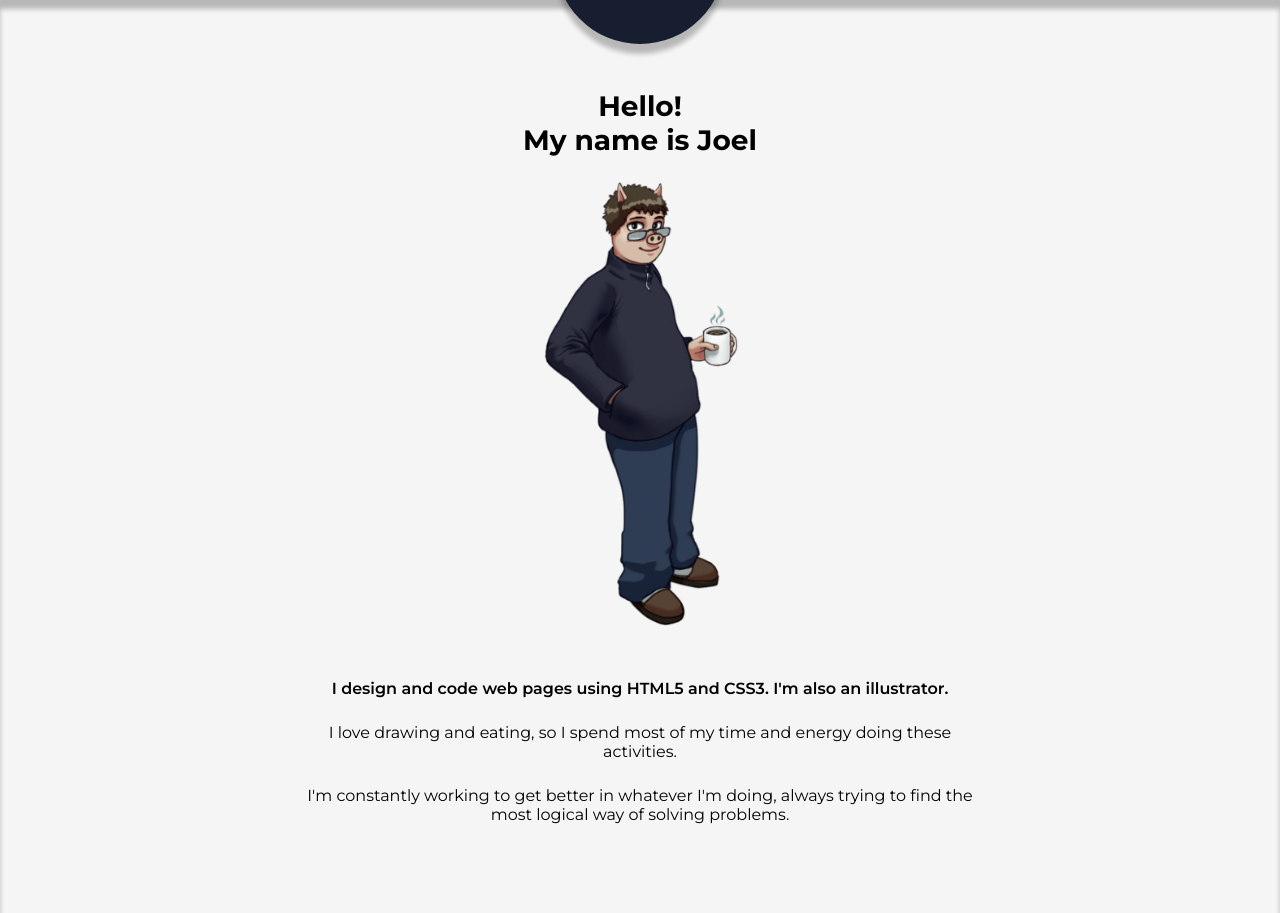
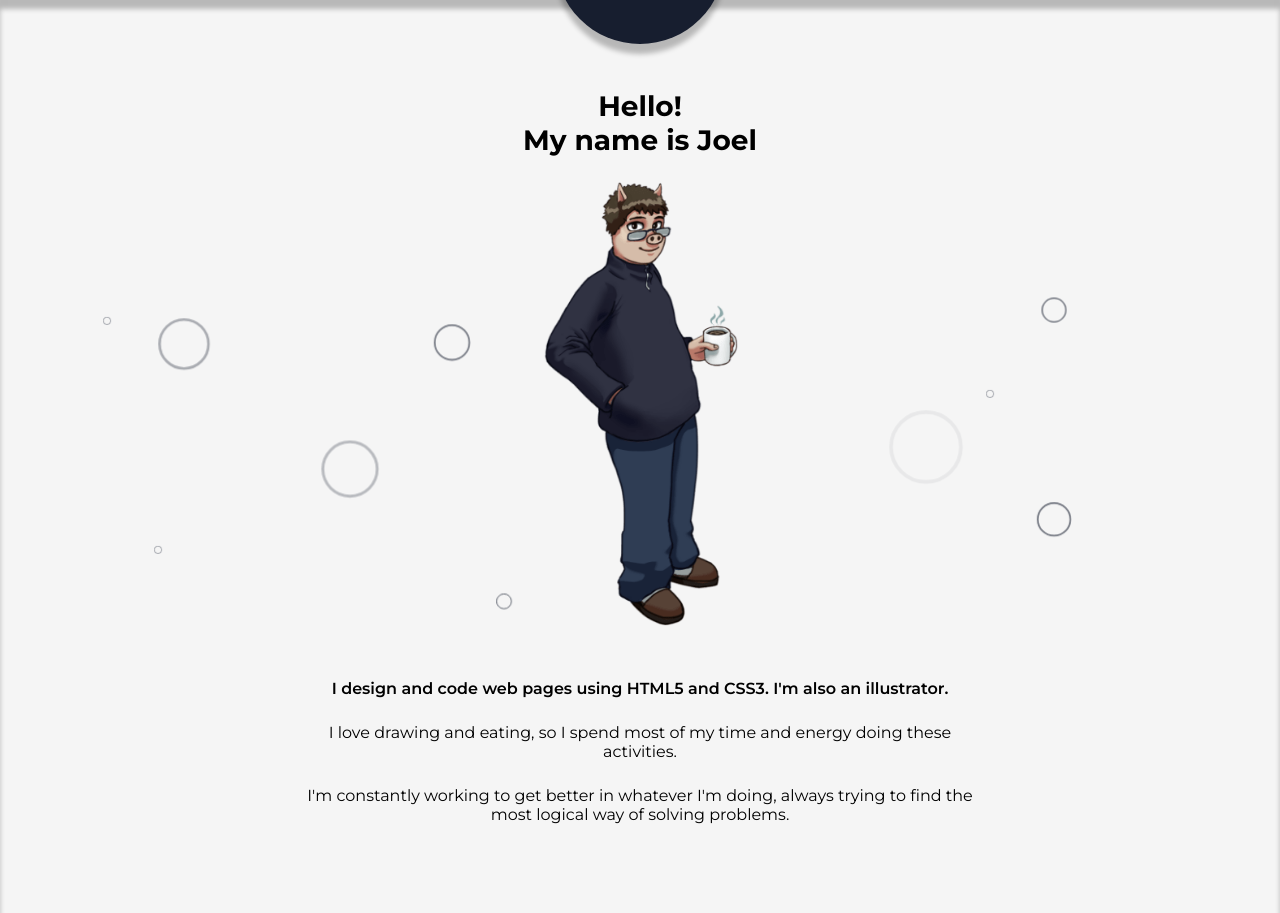
Before and after one commit to joelspi97/portfolio--OUTDATED, a PHP site: page / in a window 1280 px wide. Shown: the part 597-1510 px from the top of the page. Run offline with PHP 8.4, Linux system fonts and the light colour scheme.

Commit message:
added about-me animated background

```diff
--- a/css/style.scss
+++ b/css/style.scss
@@ -229,6 +229,85 @@ body {
     z-index: 2;
     background-color: $portfolio-white;
 
+    /* BACKGROUND ANIMATION */
+
+    &__animation {
+        width: 100%;
+        height: 100%;
+        position: absolute;
+        div {
+            position: absolute;
+            width: 6rem;
+            height: 6rem;
+            background-color: transparent;
+            border: 0.3rem solid $dark-blue;
+            border-radius: 25rem;
+        }
+        div:nth-child(1) {
+            top: 40%;
+            left: 12%;
+            animation: animate 10s linear infinite;
+        }
+        div:nth-child(2) {
+            top: 57%;
+            left: 70%;
+            animation: animate 7s linear infinite;
+        }
+        div:nth-child(3) {
+            top: 32%;
+            left: 6%;
+            animation: animate 6s linear infinite;
+        }
+        div:nth-child(4) {
+            top: 40%;
+            left: 75%;
+            animation: animate 6s linear infinite;
+        }
+        div:nth-child(5) {
+            top: 57%;
+            left: 10%;
+            animation: animate 6s linear infinite;
+        }
+        div:nth-child(6) {
+            top: 56%;
+            left: 80%;
+            animation: animate 15s linear infinite;
+        }
+        div:nth-child(7) {
+            top: 55%;
+            left: 25%;
+            animation: animate 9s linear infinite;
+        }
+        div:nth-child(8) {
+            top: 32%;
+            left: 80%;
+            animation: animate 5s linear infinite;
+        }
+        div:nth-child(9) {
+            display: none;
+        }
+        div:nth-child(10) {
+            display: none;
+        }
+        div:nth-child(11) {
+            display: none;
+        }
+
+        @keyframes animate {
+            0% {
+                transform: scale(0) translateY(0) rotate(0);
+                opacity: 1;
+            }
+            100% {
+                transform: scale(1.3) translateY(-9rem);
+                opacity: 0;
+            }
+        }
+    }
+
+
+    /*  */
+
     &__heading-container {
         margin-bottom: 2.5rem;
     }
@@ -239,6 +318,7 @@ body {
             width: 14.5rem;
         }
     }
+
     &__text-container {
         p {
             font-size: 1.6rem;
@@ -567,6 +647,27 @@ body {
     /* ABOUT-ME - DESKTOP__LARGE */
 
     .about-me {
+        &__animation {
+            div:nth-child(9) {
+                display: block;
+                top: 63%;
+                left: 37%;
+                animation: animate 5.5s linear infinite;
+            }
+            div:nth-child(10) {
+                display: block;
+                top: 37%;
+                left: 33%;
+                animation: animate 4.5s linear infinite;
+            }
+            div:nth-child(11) {
+                display: block;
+                top: 61%;
+                left: 60%;
+                animation: animate 8s linear infinite;
+            }
+        }
+
         &__image-container {
             img {
                 width: 19.5rem;
--- a/home.html
+++ b/home.html
@@ -44,6 +44,20 @@
     <main>
         <section class="section about-me" id="about-me">
             <div class="section-decoration"></div>
+            <!-- <div class="wrapper"> -->
+                <div class="about-me__animation">
+                    <div></div>
+                    <div></div>
+                    <div></div>
+                    <div></div>
+                    <div></div>
+                    <div></div>
+                    <div></div>
+                    <div></div>
+                    <div></div>
+                    <div></div>
+                </div>
+            <!-- </div> -->
             <div class="center-content">
                 <h1 class="about-me__heading-container section-heading">
                     Hello!
```
Also changed, not shown: css/style.css, 1 other file.
